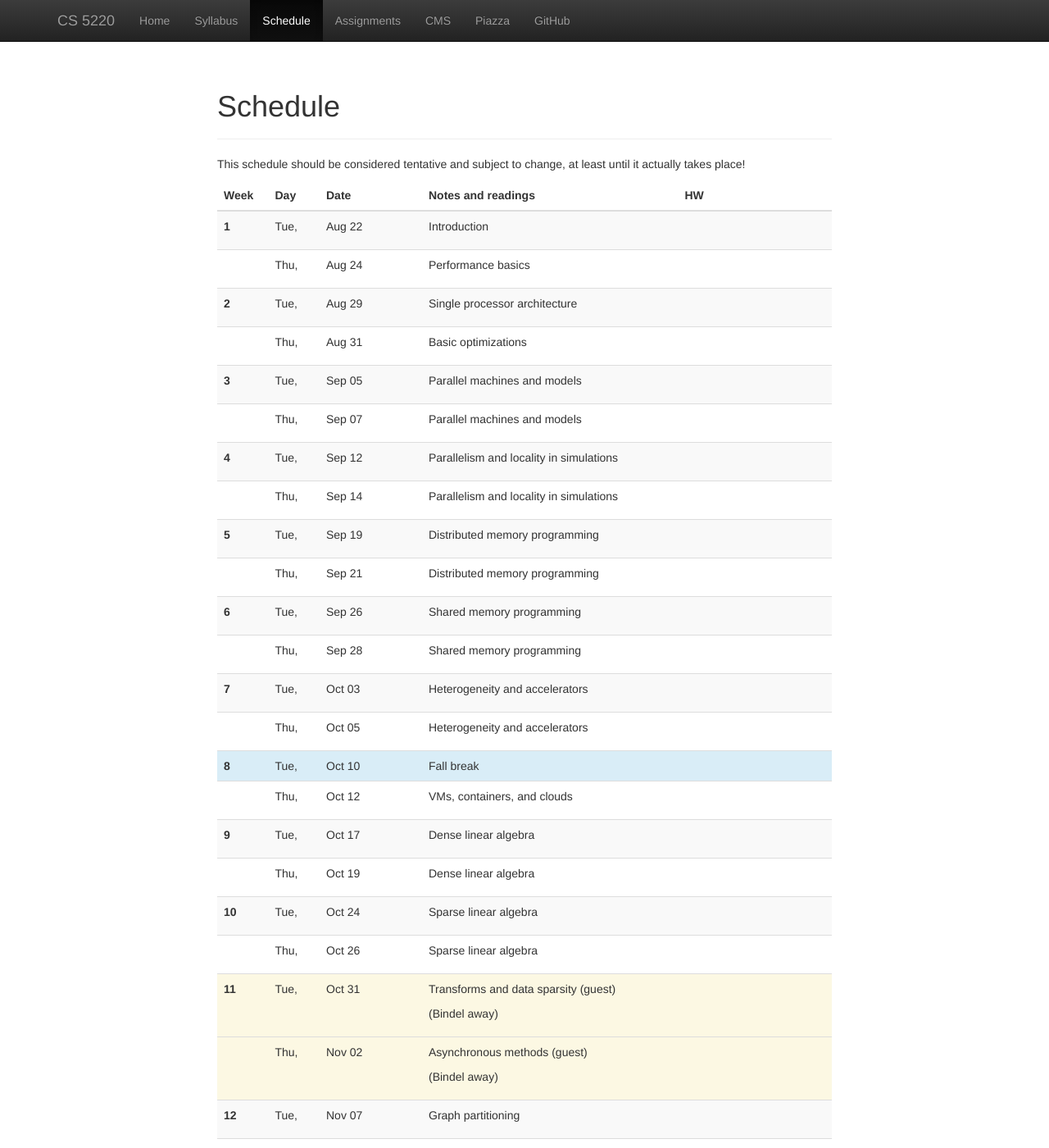
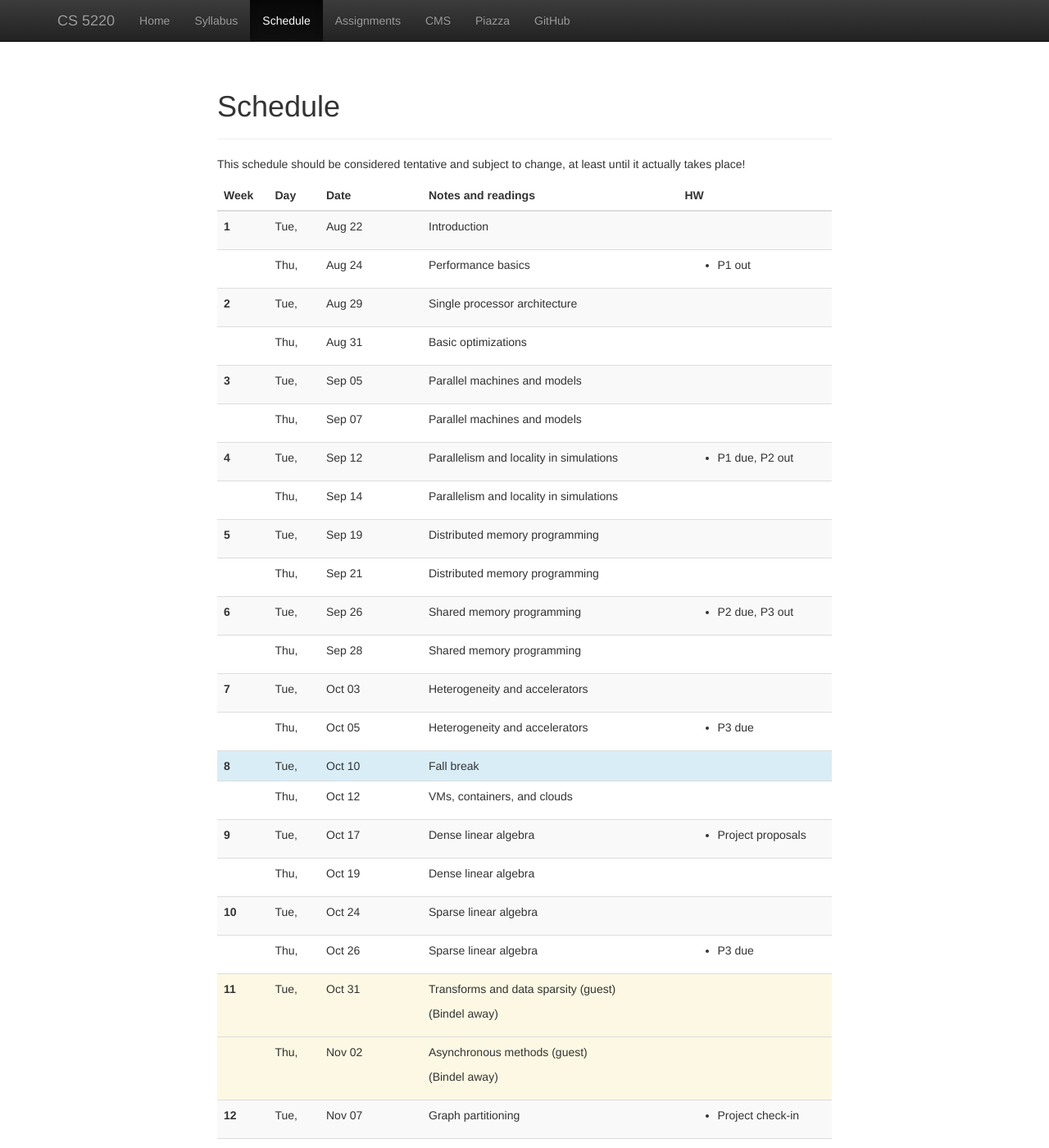
Before and after one commit to cornell-cs5220-f17/cs5220-f17, a Jekyll site: the page built from web/schedule.html, in a window 1280 px wide and 1400 px high. Shown: the whole window at 82% size. Built offline with Jekyll 4.4.1, drawn with Linux system fonts in a browser that asks for light colours; nearby versions of some CDN libraries.

Commit message:
Initial project schedule.

```diff
--- a/web/_data/lectures.yml
+++ b/web/_data/lectures.yml
@@ -7,6 +7,7 @@
 -
   date: 2017-08-24
   info: Performance basics
+  hw: P1 out
 #
 # ==================
 # Week 2
@@ -34,6 +35,7 @@
 -
   date: 2017-09-12
   info: Parallelism and locality in simulations
+  hw: P1 due, P2 out
 -
   date: 2017-09-14
   info: Parallelism and locality in simulations
@@ -54,6 +56,7 @@
 -
   date: 2017-09-26
   info: Shared memory programming
+  hw: P2 due, P3 out
 -
   date: 2017-09-28
   info: Shared memory programming
@@ -67,6 +70,7 @@
 -
   date: 2017-10-05
   info: Heterogeneity and accelerators
+  hw: P3 due
 #
 # ==================
 # Week 8
@@ -84,6 +88,7 @@
 -
   date: 2017-10-17
   info: Dense linear algebra
+  hw: Project proposals
 -
   date: 2017-10-19
   info: Dense linear algebra
@@ -97,6 +102,7 @@
 -
   date: 2017-10-26
   info: Sparse linear algebra
+  hw: P3 due
 #
 # ==================
 # Week 11
@@ -116,6 +122,7 @@
 -
   date: 2017-11-07
   info: Graph partitioning
+  hw: Project check-in
 -
   date: 2017-11-09
   info: Load balancing
```
